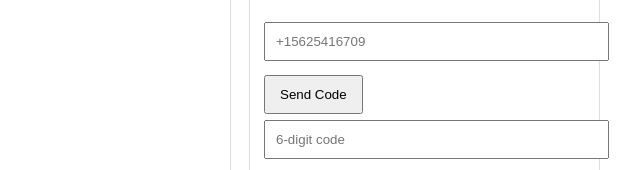
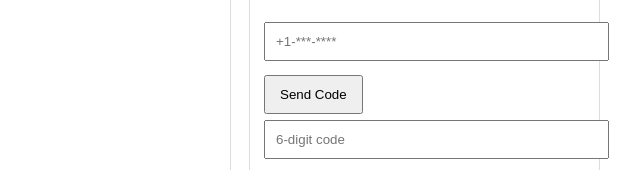
Before and after one commit to medcalifornia/school-library-app, a website: page public/index.html in a window 1280 px wide. Shown: the part 385-555 px from the top of the page, 400-1040 px from the left. Drawn offline with Linux system fonts and the light colour scheme.

Commit message:
Update index.html

```diff
--- a/public/index.html
+++ b/public/index.html
@@ -35,7 +35,7 @@
       <hr />
 
       <h3>Forgot Password (SMS)</h3>
-      <input id="fpPhone" placeholder="+15625416709" />
+      <input id="fpPhone" placeholder="+1-***-****" />
       <button onclick="sendReset()">Send Code</button>
 
       <input id="fpCode" placeholder="6-digit code" />
```
